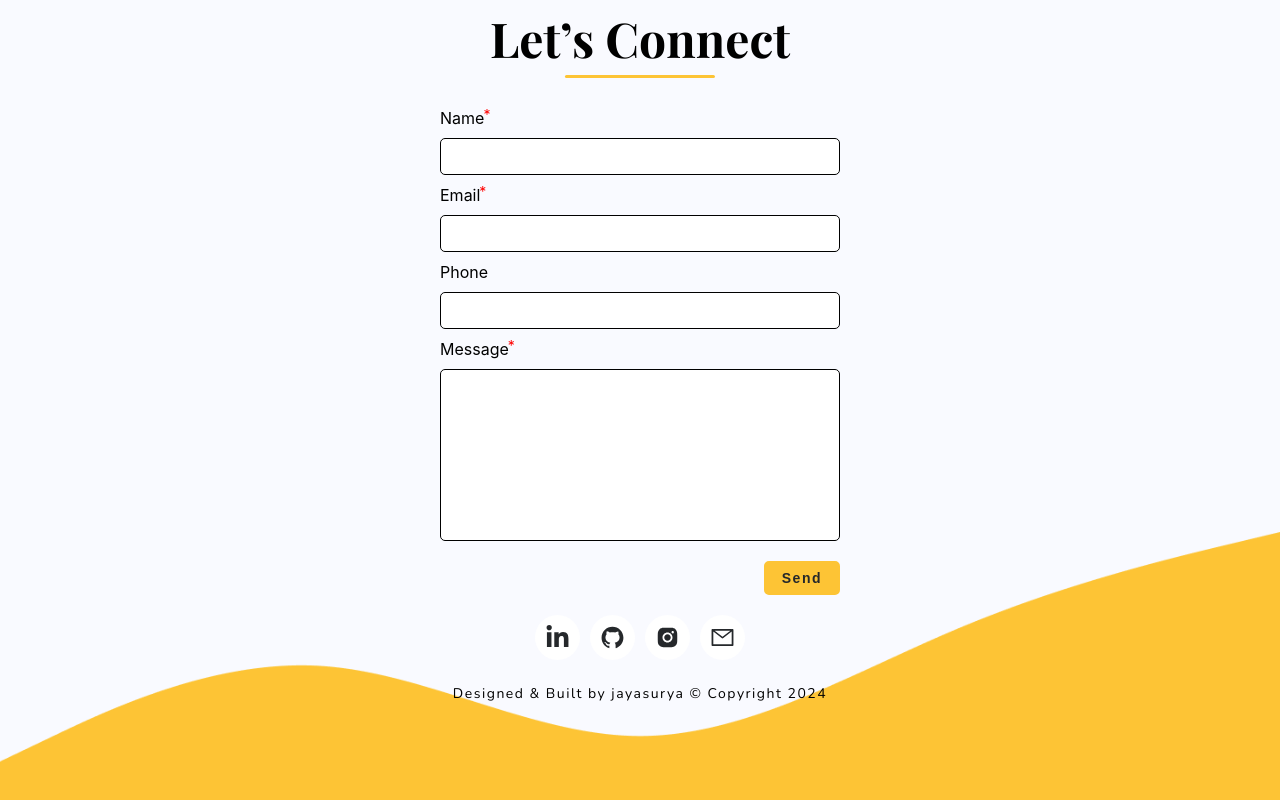
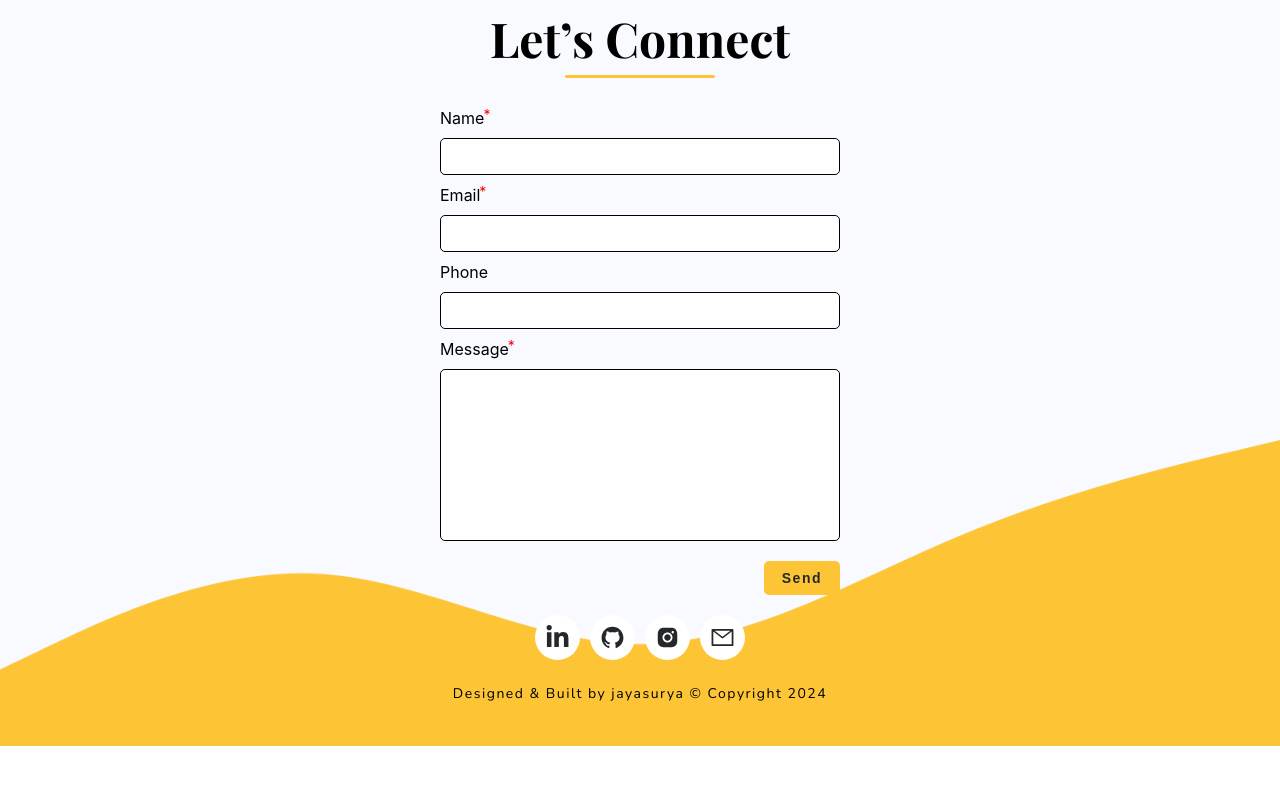
Before and after one commit to surya489/new_portfolio, a React (Create React App) app in the folder frontend/: page / in a window 1280 px wide. Shown: the part 1956-2756 px from the top of the page. After the commit the page ends 2702 px from the top, so only its background shows below. Built offline with nearby package versions, Linux system fonts and the light colour scheme; the HTML template or start-up script is replaced by a standard one.

Commit message:
removed unwanted codes

```diff
--- a/frontend/src/Components/NavBar/NavBar.js
+++ b/frontend/src/Components/NavBar/NavBar.js
@@ -148,28 +148,6 @@ const NavBar = () => {
             <About ref={aboutRef} />
             <Projects ref={projectsRef} />
             <Footer ref={footerRef} />
-            <div className="mobile_menu_wrapper">
-                <ul className="mobile_menu_items active">
-                    <li className="menu_item">
-                        <div onClick={() => {
-                            sectionScroll(aboutRef);
-                            setIsMobileMenu(false);
-                        }}>About</div>
-                    </li>
-                    <li className="menu_item">
-                        <div onClick={() => {
-                            sectionScroll(projectsRef);
-                            setIsMobileMenu(false);
-                        }}>Projects</div>
-                    </li>
-                    <li className="menu_item">
-                        <div onClick={() => {
-                            sectionScroll(footerRef);
-                            setIsMobileMenu(false);
-                        }}>Contact</div>
-                    </li>
-                </ul>
-            </div>
         </>
     );
 };
```
